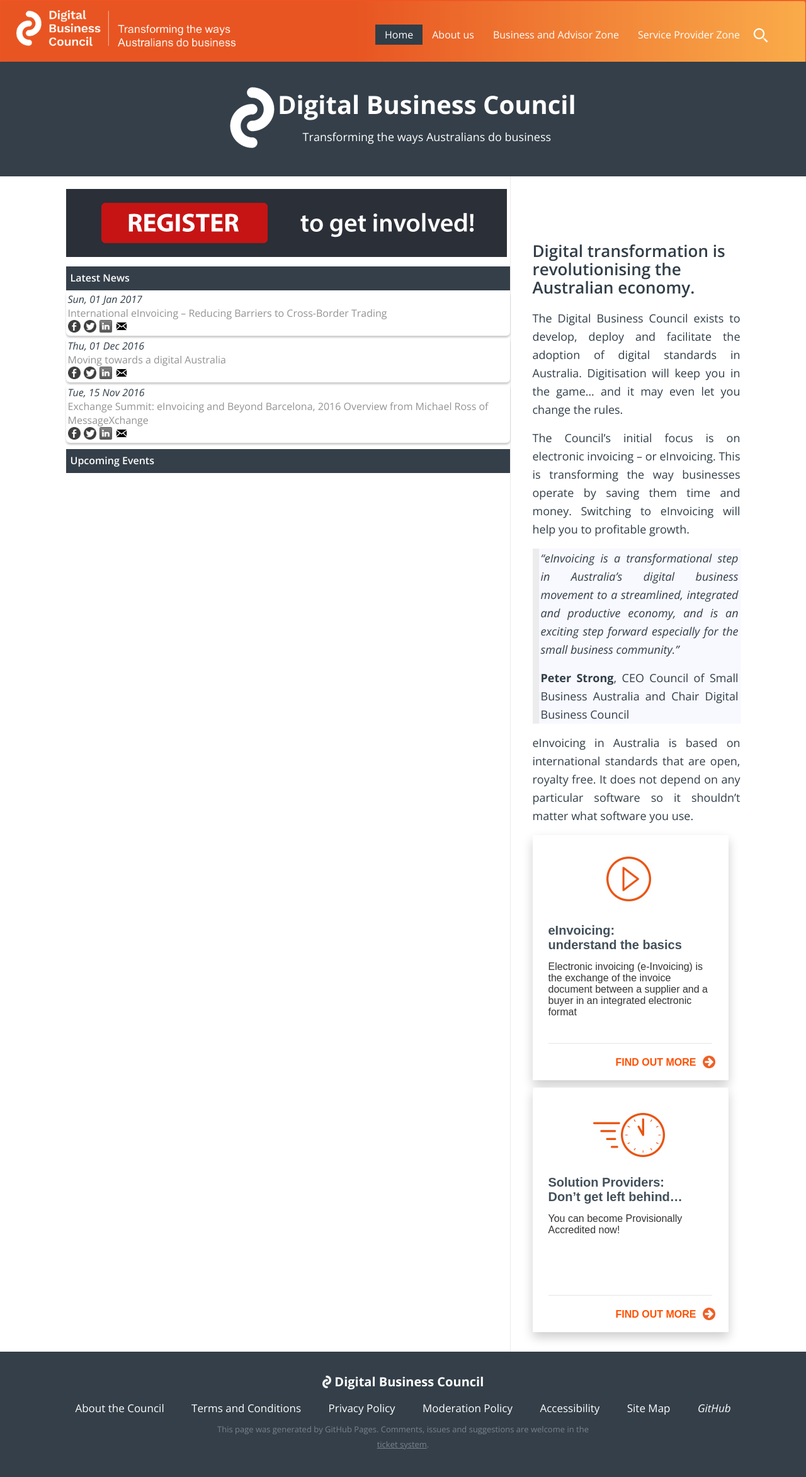
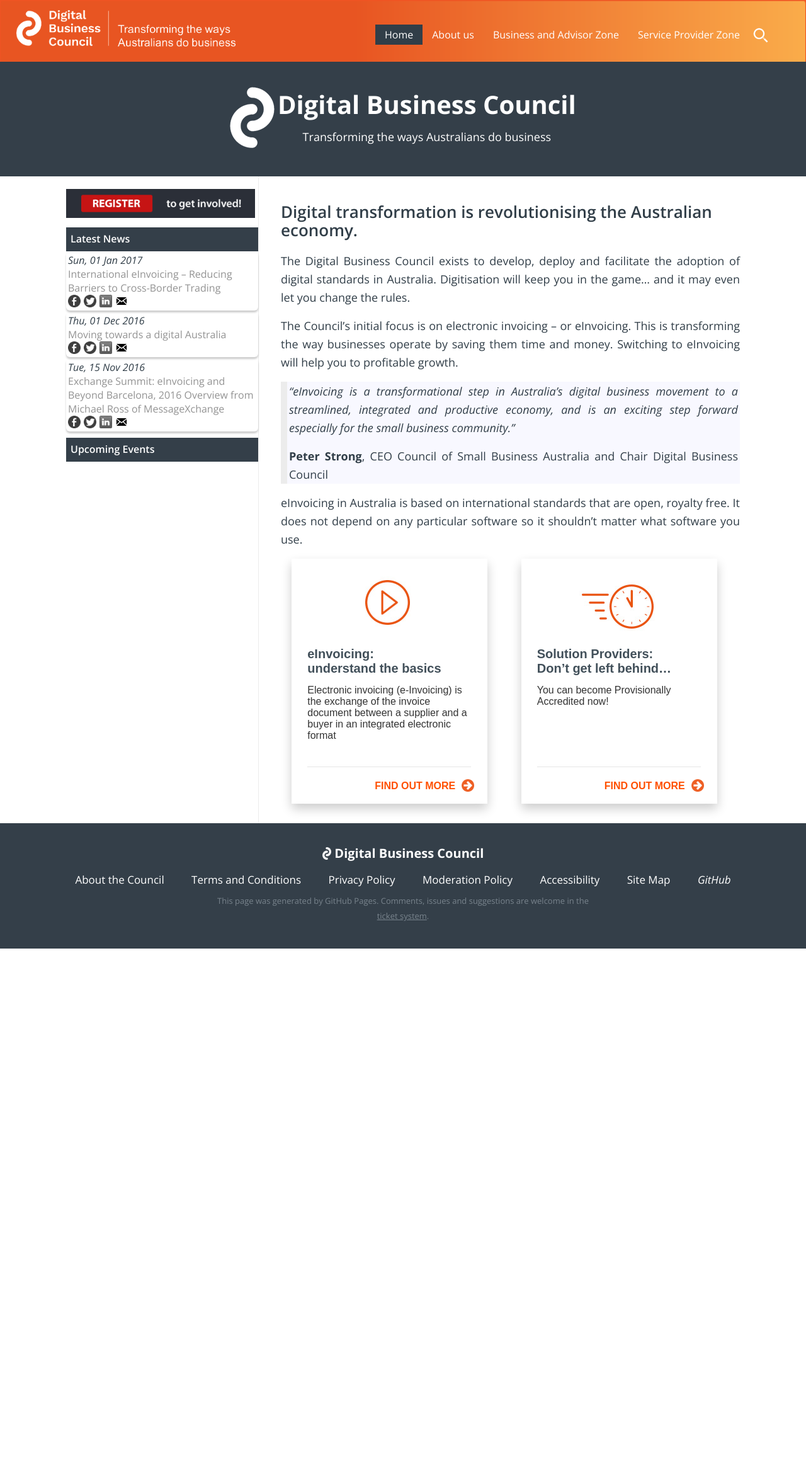
Before and after one commit to Digital-Business-Council/Digital-Business-Council.github.io, a Jekyll site: the page built from index.md, in a window 1280 px wide. Shown: the whole page at 63% size. Built offline with Jekyll 4.4.1, drawn with Linux system fonts in a browser that asks for light colours; comment, search, counter and statistics services are not loaded; our own code applies the rules of GitHub Pages for plain Markdown files; after the commit the page ends 1506 px from its top, so only the background shows below that.

Commit message:
Update sidebar-menu.html

```diff
--- a/_includes/sidebar-menu.html
+++ b/_includes/sidebar-menu.html
@@ -1,7 +1,7 @@
 {% assign current = page.url | downcase | split: '/' %}
 
 <ul class="sidebar-menu">
-    <a id="open-popup"><img alt="Subscribe to our mailing list" src="{{site.url | absolute}}/images/register1.gif"/></a>
+    <a id="open-popup"><img alt="Subscribe to our mailing list" src="{{site.url | absolute}}/images/register1.gif" width="300px"/></a>
     <li class="menu-title">Latest News</li>
 <ul>
   {% for blog-page in site.categories.blog   limit:3 %}
```
